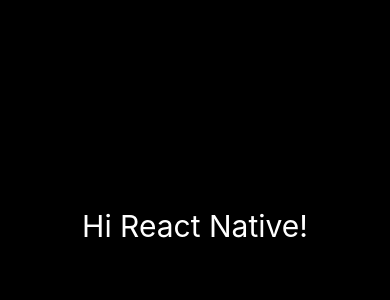
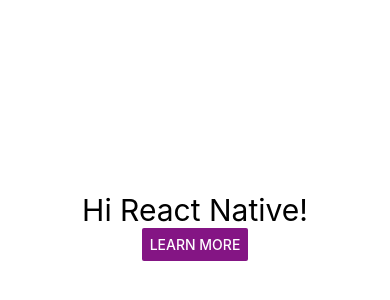
Before and after one commit to zwelhtetyan/hi-react-native, a React Native app: screen / in a window 390 px wide. Shown: the part 196-496 px from the top of the page. Built offline with nearby package versions, Linux system fonts and the light colour scheme.

Commit message:
test: simple alert

```diff
--- a/App.tsx
+++ b/App.tsx
@@ -1,10 +1,16 @@
 import { StatusBar } from "expo-status-bar";
-import { StyleSheet, Text, View } from "react-native";
+import { Alert, Button, StyleSheet, Text, View } from "react-native";
 
 export default function App() {
   return (
     <View style={styles.container}>
       <Text style={styles.title}>Hi React Native!</Text>
+      <Button
+        onPress={() => Alert.alert("Simple alert!")}
+        title="Learn More"
+        color="#841584"
+        accessibilityLabel="Learn more about this purple button"
+      />
       <StatusBar style="auto" />
     </View>
   );
@@ -13,12 +19,11 @@
 const styles = StyleSheet.create({
   container: {
     flex: 1,
-    backgroundColor: "#000",
+    backgroundColor: "#fff",
     alignItems: "center",
     justifyContent: "center",
   },
   title: {
     fontSize: 30,
-    color: "#fff",
   },
 });
```
